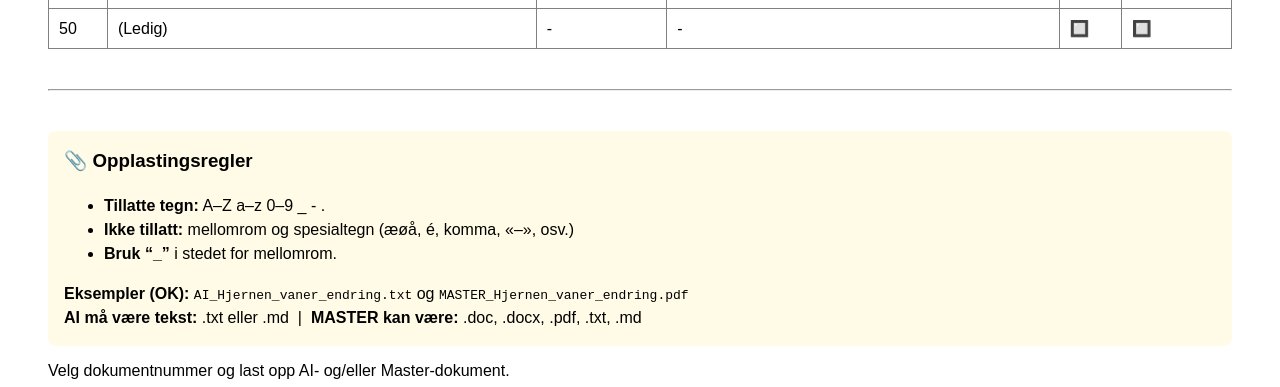
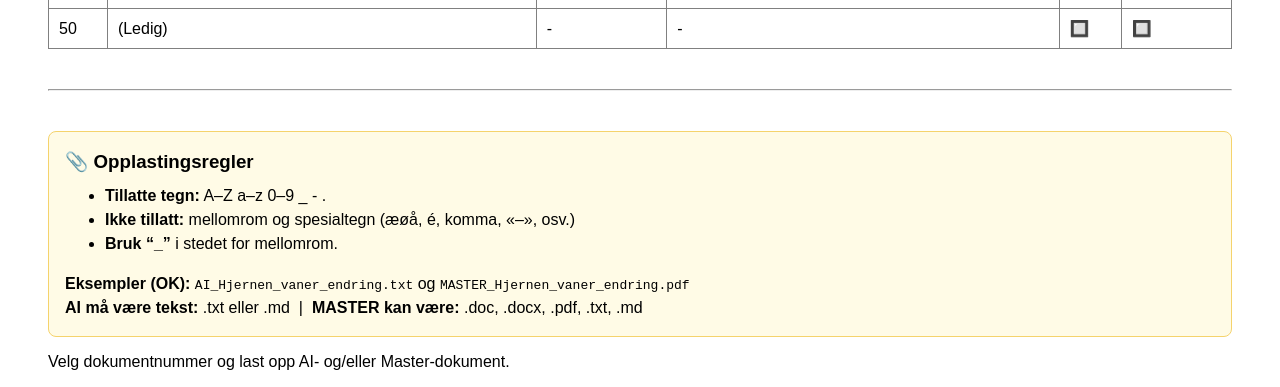
Before and after one commit to mortenhoelno/Nullfilter-admin, a Next.js app: page /admin in a window 1280 px wide. Shown: the part 2220-2607 px from the top of the page. Built offline with nearby package versions, Linux system fonts and the light colour scheme; no server answers.

Commit message:
Update admin.tsx

```diff
--- a/pages/admin.tsx
+++ b/pages/admin.tsx
@@ -1,5 +1,5 @@
 import { useState } from "react";
-/* ⬇️ NYTT: legg til disse to importene */
+/* ⬇️ Supabase-koblinger */
 import { upsertDocument } from "../utils/docs";
 import { uploadAndFlag } from "../utils/upload";
 
@@ -40,7 +40,6 @@ export default function AdminPage() {
     };
   });
 
-  /* ⬇️ NYTT: erstatt din gamle handleUpload med denne */
   const handleUpload = async () => {
     try {
       if (!selectedDocId || (!aiFile && !masterFile)) return;
@@ -51,36 +50,23 @@ export default function AdminPage() {
       const theme = doc?.theme === "-" ? null : doc?.theme || null;
 
       // 1) Sørg for at dokumentet finnes i DB (eller oppdateres)
-      await upsertDocument({
-        docNumber: selectedDocId,
-        title,
-        category,
-        theme,
-      });
+      await upsertDocument({ docNumber: selectedDocId, title, category, theme });
 
       // 2) Last opp filer + sett flagg i DB
       if (aiFile) {
-        await uploadAndFlag({
-          file: aiFile,
-          docNumber: selectedDocId,
-          kind: "ai",
-        });
+        await uploadAndFlag({ file: aiFile, docNumber: selectedDocId, kind: "ai" });
       }
       if (masterFile) {
-        await uploadAndFlag({
-          file: masterFile,
-          docNumber: selectedDocId,
-          kind: "master",
-        });
+        await uploadAndFlag({ file: masterFile, docNumber: selectedDocId, kind: "master" });
       }
 
       // 3) Lokal UI-status (checkmarks)
       if (aiFile) setUploadedAi((prev) => Array.from(new Set([...prev, selectedDocId])));
       if (masterFile) setUploadedMaster((prev) => Array.from(new Set([...prev, selectedDocId])));
 
-      alert(
-        `Opplastet dokument #${selectedDocId}\nAI: ${aiFile?.name || "Ingen"}\nMaster: ${masterFile?.name || "Ingen"}`
-      );
+      alert(`Opplastet dokument #${selectedDocId}
+AI: ${aiFile?.name || "Ingen"}
+Master: ${masterFile?.name || "Ingen"}`);
 
       setAiFile(null);
       setMasterFile(null);
@@ -91,15 +77,20 @@ export default function AdminPage() {
   };
 
   return (
-    <div style={{ padding: 40, fontFamily: 'Arial, sans-serif' }}>
+    <div style={{ padding: 40, fontFamily: "Arial, sans-serif" }}>
       <h1 style={{ fontSize: 32 }}>🧠 NULL FILTER Chatbot</h1>
       <h2 style={{ fontSize: 22, marginBottom: 30 }}>Admin-side for opplasting av dokumenter</h2>
 
       <h2 style={{ fontSize: 22 }}>🗂️ Statusoversikt</h2>
-      <table border={1} cellPadding={10} style={{ borderCollapse: 'collapse', width: '100%' }}>
+      <table border={1} cellPadding={10} style={{ borderCollapse: "collapse", width: "100%" }}>
         <thead>
-          <tr style={{ backgroundColor: '#f0f0f0' }}>
-            <th>#</th><th>Tittel</th><th>Kategori</th><th>Tema</th><th>AI</th><th>Master</th>
+          <tr style={{ backgroundColor: "#f0f0f0" }}>
+            <th>#</th>
+            <th>Tittel</th>
+            <th>Kategori</th>
+            <th>Tema</th>
+            <th>AI</th>
+            <th>Master</th>
           </tr>
         </thead>
         <tbody>
@@ -109,43 +100,70 @@ export default function AdminPage() {
               <td>{doc.title}</td>
               <td>{doc.category}</td>
               <td>{doc.theme}</td>
-              <td>{uploadedAi.includes(doc.id) ? '✅' : '🔲'}</td>
-              <td>{uploadedMaster.includes(doc.id) ? '✅' : '🔲'}</td>
+              <td>{uploadedAi.includes(doc.id) ? "✅" : "🔲"}</td>
+              <td>{uploadedMaster.includes(doc.id) ? "✅" : "🔲"}</td>
             </tr>
           ))}
         </tbody>
       </table>
 
-      <hr style={{ margin: '40px 0' }} />
+      <hr style={{ margin: "40px 0" }} />
 
-      {/* ⬇️ NY INFO-BOKS */}
-      <div style={{ marginTop: 24, background: '#fffbe6', padding: 16, borderRadius: 8, lineHeight: 1.5 }}>
-        <h3 style={{ marginTop: 0 }}>📎 Opplastingsregler</h3>
+      {/* INFO-BOKS: vises rett under streken over */}
+      <div
+        style={{
+          marginTop: 24,
+          background: "#fffbe6",
+          border: "1px solid #f5d36c",
+          padding: 16,
+          borderRadius: 8,
+          lineHeight: 1.5,
+        }}
+      >
+        <h3 style={{ marginTop: 0, marginBottom: 8 }}>📎 Opplastingsregler</h3>
         <ul style={{ marginTop: 8 }}>
-          <li><strong>Tillatte tegn:</strong> A–Z a–z 0–9 _ - .</li>
-          <li><strong>Ikke tillatt:</strong> mellomrom og spesialtegn (æøå, é, komma, «–», osv.)</li>
-          <li><strong>Bruk “_”</strong> i stedet for mellomrom.</li>
+          <li>
+            <strong>Tillatte tegn:</strong> A–Z a–z 0–9 _ - .
+          </li>
+          <li>
+            <strong>Ikke tillatt:</strong> mellomrom og spesialtegn (æøå, é, komma, «–», osv.)
+          </li>
+          <li>
+            <strong>Bruk “_”</strong> i stedet for mellomrom.
+          </li>
         </ul>
         <p style={{ margin: 0 }}>
-          <strong>Eksempler (OK):</strong> <code>AI_Hjernen_vaner_endring.txt</code> og <code>MASTER_Hjernen_vaner_endring.pdf</code><br/>
-          <strong>AI må være tekst:</strong> .txt eller .md &nbsp;|&nbsp; <strong>MASTER kan være:</strong> .doc, .docx, .pdf, .txt, .md
+          <strong>Eksempler (OK):</strong> <code>AI_Hjernen_vaner_endring.txt</code> og{" "}
+          <code>MASTER_Hjernen_vaner_endring.pdf</code>
+          <br />
+          <strong>AI må være tekst:</strong> .txt eller .md &nbsp;|&nbsp; <strong>MASTER kan være:</strong> .doc, .docx,
+          .pdf, .txt, .md
         </p>
       </div>
 
-      <p style={{ marginTop: 16 }}>Velg dokumentnummer og last opp AI- og/eller Master-dokument.</p>
+      <p style={{ marginTop: 16 }}>
+        Velg dokumentnummer og last opp AI- og/eller Master-dokument.
+      </p>
+
       <label>
-        <strong>1. Dokumentnummer:</strong><br />
-        <select onChange={(e) => setSelectedDocId(parseInt(e.target.value))} value={selectedDocId ?? ''}>
-          <option value="" disabled>Velg dokument…</option>
+        <strong>1. Dokumentnummer:</strong>
+        <br />
+        <select onChange={(e) => setSelectedDocId(parseInt(e.target.value))} value={selectedDocId ?? ""}>
+          <option value="" disabled>
+            Velg dokument…
+          </option>
           {documents.map((doc) => (
-            <option key={doc.id} value={doc.id}>#{doc.id} – {doc.title}</option>
+            <option key={doc.id} value={doc.id}>
+              #{doc.id} – {doc.title}
+            </option>
           ))}
         </select>
       </label>
 
-      <div style={{ margin: '20px 0' }}>
+      <div style={{ margin: "20px 0" }}>
         <label>
-          <strong>2. AI-dokument:</strong><br />
+          <strong>2. AI-dokument:</strong>
+          <br />
           <input
             type="file"
             accept=".txt,.md"
@@ -156,7 +174,8 @@ export default function AdminPage() {
 
       <div style={{ marginBottom: 20 }}>
         <label>
-          <strong>3. Master-dokument:</strong><br />
+          <strong>3. Master-dokument:</strong>
+          <br />
           <input
             type="file"
             accept=".doc,.docx,.pdf,.txt,.md"
@@ -168,13 +187,20 @@ export default function AdminPage() {
       <button
         onClick={handleUpload}
         disabled={!selectedDocId || (!aiFile && !masterFile)}
-        style={{ background: '#2D88FF', color: 'white', padding: '10px 20px', border: 'none', borderRadius: 6 }}>
+        style={{
+          background: "#2D88FF",
+          color: "white",
+          padding: "10px 20px",
+          border: "none",
+          borderRadius: 6,
+        }}
+      >
         Last opp dokument(er)
       </button>
 
-      <div style={{ marginTop: 40, background: '#fffbe6', padding: 20, borderRadius: 8 }}>
+      <div style={{ marginTop: 40, background: "#fffbe6", padding: 20, borderRadius: 8 }}>
         <h3>💡 Dagens inspirasjonsquote</h3>
-        <blockquote style={{ fontStyle: 'italic' }}>
+        <blockquote style={{ fontStyle: "italic" }}>
           "Små justeringer i dag kan skape store forandringer i morgen."
         </blockquote>
         <p>– Nullfilter GPT</p>
```
